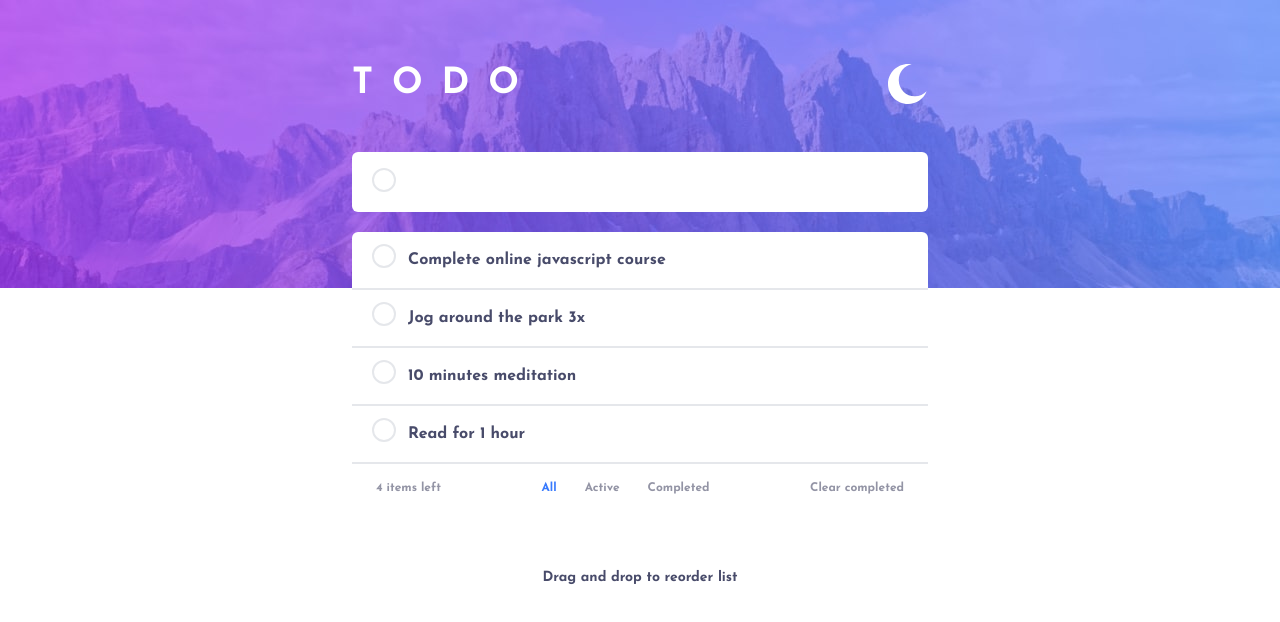
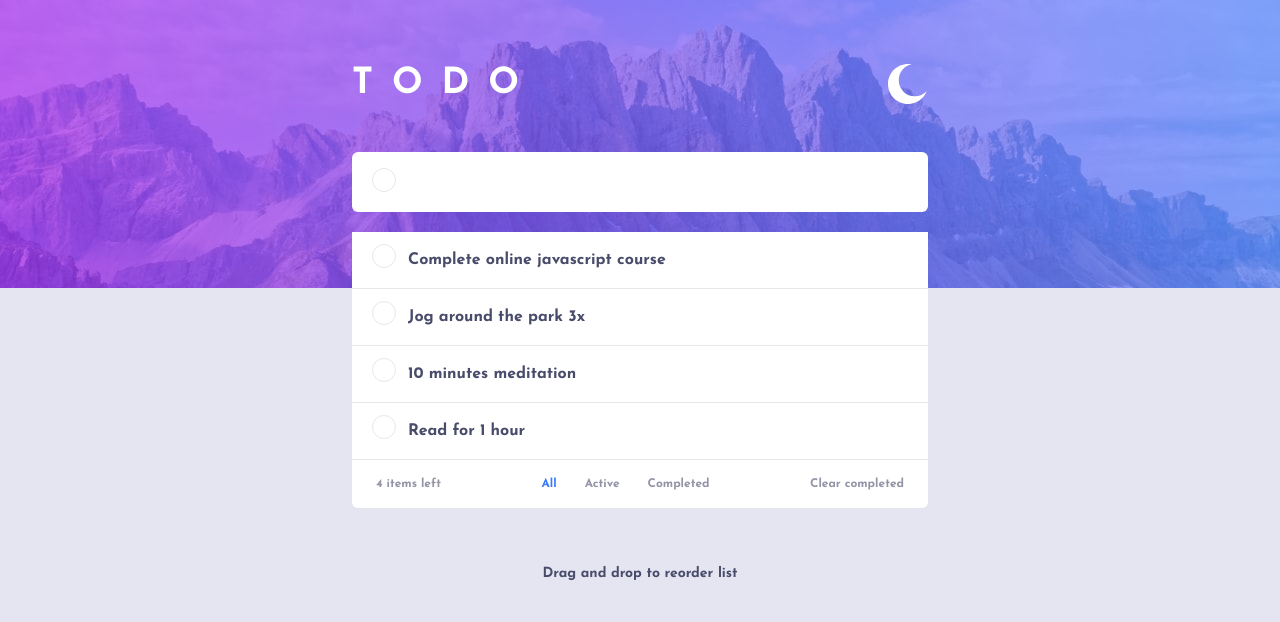
Before and after one commit to ChaO-0/todo-list, a React (Create React App) app: page / in a window 1280 px wide. Shown: the top 622 px of the page. Built offline with nearby package versions, Linux system fonts and the light colour scheme.

Commit message:
feat: added dark mode and transition

```diff
--- a/src/components/FilteredList.js
+++ b/src/components/FilteredList.js
@@ -12,6 +12,24 @@ const FilteredList = ({ items }) => {
     dispatch(sortTodo(items, result.source.index, result.destination.index));
   };
 
+  function getStyle(style, snapshot) {
+    if (!snapshot.isDropAnimating) {
+      return style;
+    }
+    const { moveTo, curve, duration } = snapshot.dropAnimation;
+    // move to the right spot
+    const translate = `translate(${moveTo.x}px, ${moveTo.y}px)`;
+    // add a bit of turn for fun
+    const rotate = 'rotate(0.5turn)';
+
+    // patching the existing style
+    return {
+      ...style,
+      // slowing down the drop because we can
+      transition: `all 500ms`,
+    };
+  }
+
   return (
     <DragDropContext onDragEnd={onDragEnd}>
       <Droppable droppableId="droppable">
@@ -25,10 +43,11 @@ const FilteredList = ({ items }) => {
               >
                 {(provided, snapshot) => (
                   <li
-                    className="border-b-2 py-4 relative list-item"
+                    className="border-b py-4 relative list-item bg-white dark:bg-desaturatedDarkBlue dark:border-veryDarkGrayishBlue2"
                     ref={provided.innerRef}
                     {...provided.draggableProps}
                     {...provided.dragHandleProps}
+                    style={getStyle(provided.draggableProps.style, snapshot)}
                   >
                     <ListItem item={item} />
                   </li>
--- a/src/components/Footer.js
+++ b/src/components/Footer.js
@@ -32,7 +32,7 @@ const Footer = () => {
   };
 
   return (
-    <div className="flex justify-between text-lightGray text-xs px-6 py-4 bg-white rounded-b-md">
+    <div className="flex justify-between text-lightGray text-xs px-6 py-4 bg-white dark:bg-desaturatedDarkBlue rounded-b-md duration-500">
       <div>{itemsLength()} items left</div>
       <div className="flex justify-between gap-7">
         {filterTypes.map((filter) => (
@@ -42,6 +42,7 @@ const Footer = () => {
               'text-blueFilter hover:text-blueFilter'
             }`}
             onClick={() => dispatch(setFilter(filter.type))}
+            key={filter.type}
           >
             {filter.text}
           </div>
--- a/src/components/List.js
+++ b/src/components/List.js
@@ -20,7 +20,7 @@ const List = () => {
 
   return (
     <>
-      <ul className="mt-5 rounded-t-md bg-white text-light cursor-pointer">
+      <ul className="mt-5 rounded-t-md bg-white text-light cursor-pointer dark:bg-desaturatedDarkBlue duration-500">
         {Filterable()}
       </ul>
       <Footer />
--- a/src/components/ListItem.js
+++ b/src/components/ListItem.js
@@ -9,21 +9,25 @@ const ListItem = ({ item }) => {
   return (
     <>
       <span
-        className={`absolute border-2 rounded-full w-6 h-6 bottom-5 left-5 cursor-pointer ${
+        className={`absolute border dark:border-veryDarkGrayishBlue duration-500 rounded-full w-6 h-6 bottom-5 left-5 cursor-pointer ${
           item.completed
             ? 'bg-gradient-to-br from-blueCheck to-purpleCheck'
-            : 'bg-white'
+            : 'bg-white dark:bg-desaturatedDarkBlue'
         } `}
         onClick={() => dispatch(toggleTodo(item.id))}
       >
         <img
           src={checkIcon}
           alt="check icon"
-          className="object-none object-center w-5 h-5"
+          className={`object-none object-center w-5 h-5 ${
+            !item.completed && 'hidden'
+          }`}
         />
       </span>
       <div
-        className={`pl-14 ${item.completed && 'line-through text-completed'}`}
+        className={`pl-14 duration-500 dark:text-lightGrayishBlue ${
+          item.completed && 'line-through text-completed'
+        }`}
       >
         {item.text}
       </div>
--- a/src/components/ListWrap.js
+++ b/src/components/ListWrap.js
@@ -1,11 +1,16 @@
 import { useState } from 'react';
 import bgLight from '../images/bg-desktop-light.jpg';
+import bgDark from '../images/bg-desktop-dark.jpg';
 import moonIcon from '../images/icon-moon.svg';
+import sunIcon from '../images/icon-sun.svg';
 import List from './List';
-import { useDispatch } from 'react-redux';
+import { useDispatch, useSelector } from 'react-redux';
+import { toggleTheme } from '../redux/actions';
+import { TOGGLE_THEME } from '../redux/actionTypes';
 
 const ListCard = () => {
   const dispatch = useDispatch();
+  const darkTheme = useSelector((state) => state.dark);
 
   const [item, setItem] = useState('');
 
@@ -18,21 +23,28 @@ const ListCard = () => {
   const handleChange = (e) => setItem(e.target.value);
 
   return (
+    <div className={`transition ${darkTheme && 'dark'}`}>
+      <div className="min-h-screen bg-completed dark:bg-darkBlue duration-500">
         <div
           className="bg-scroll font-body h-72"
-      style={{ backgroundImage: `url(${bgLight})` }}
+          style={{ backgroundImage: `url(${darkTheme ? bgDark : bgLight})` }}
         >
           <div className="container mx-auto md:max-w-xl max-w-sm pt-16 text-white font-bold">
             <div className="flex justify-between text-4xl tracking-widest">
-          <div>T O D O</div>
-          <img src={moonIcon} className="w-10 cursor-pointer" alt="icon" />
+              <div className="">T O D O</div>
+              <img
+                src={darkTheme ? sunIcon : moonIcon}
+                className="w-10 cursor-pointer"
+                alt="icon"
+                onClick={() => dispatch(toggleTheme(TOGGLE_THEME))}
+              />
             </div>
             <div className="pt-12 text-light relative">
-          <span className="absolute border-2 rounded-full w-6 h-6 bottom-5 left-5 cursor-pointer"></span>
+              <span className="absolute border dark:border-veryDarkGrayishBlue rounded-full w-6 h-6 bottom-5 left-5 cursor-pointer"></span>
               <form onSubmit={handleSubmit}>
                 <input
                   type="text"
-              className="rounded-md px-3 pl-14 py-4 focus:outline-none w-full text-lg"
+                  className="rounded-md px-3 pl-14 py-4 focus:outline-none w-full text-lg dark:bg-desaturatedDarkBlue duration-500"
                   value={item}
                   onChange={handleChange}
                 />
@@ -46,6 +58,8 @@ const ListCard = () => {
             </div>
           </div>
         </div>
+      </div>
+    </div>
   );
 };
 
```
Lines whose indentation alone changed are shown as unchanged.
